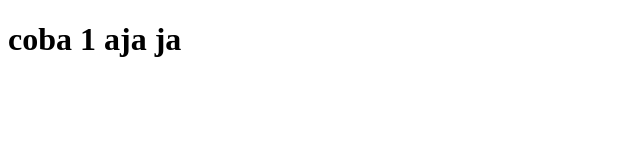
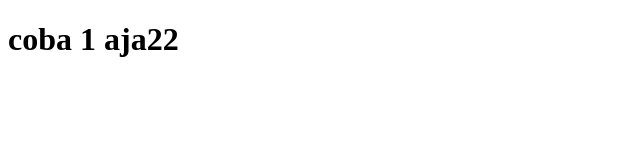
Before and after one commit to mfs34/WebDevCollaborationProject, a plain HTML site: page index.html in a window 1280 px wide. Shown: the full height of the page, 0-640 px from the left. Drawn offline with Linux system fonts and the light colour scheme.

Commit message:
Update index.html

```diff
--- a/index.html
+++ b/index.html
@@ -6,6 +6,6 @@
     <title>Test dulu</title>
   </head>
   <body>
-    <h1>coba 1 aja ja</h1>
+    <h1>coba 1 aja22</h1>
   </body>
 </html>
```
